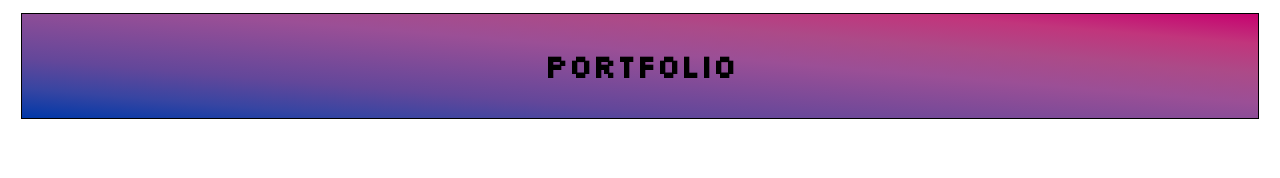
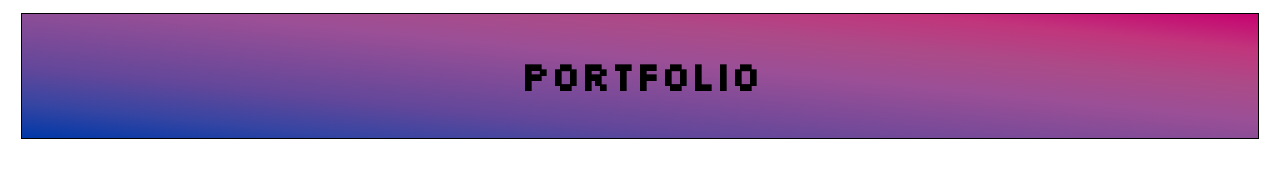
Before and after one commit to TyronneEnrage/SeriTyronne, a plain HTML site: page index.html in a window 1280 px wide. Drawn offline with Linux system fonts and the light colour scheme.

Commit message:
some fix in the css

```diff
--- a/baseDeco.css
+++ b/baseDeco.css
@@ -8,5 +8,6 @@
 
 #titleBanner h1{
     text-align: center;
-    font-family: Silkscreen Regular,Impact, Haettenschweiler, 'Arial Narrow Bold', sans-serif
+    font-family: Silkscreen Regular,Impact, Haettenschweiler, 'Arial Narrow Bold', sans-serif;
+    font-size: 250%;
 }
```
